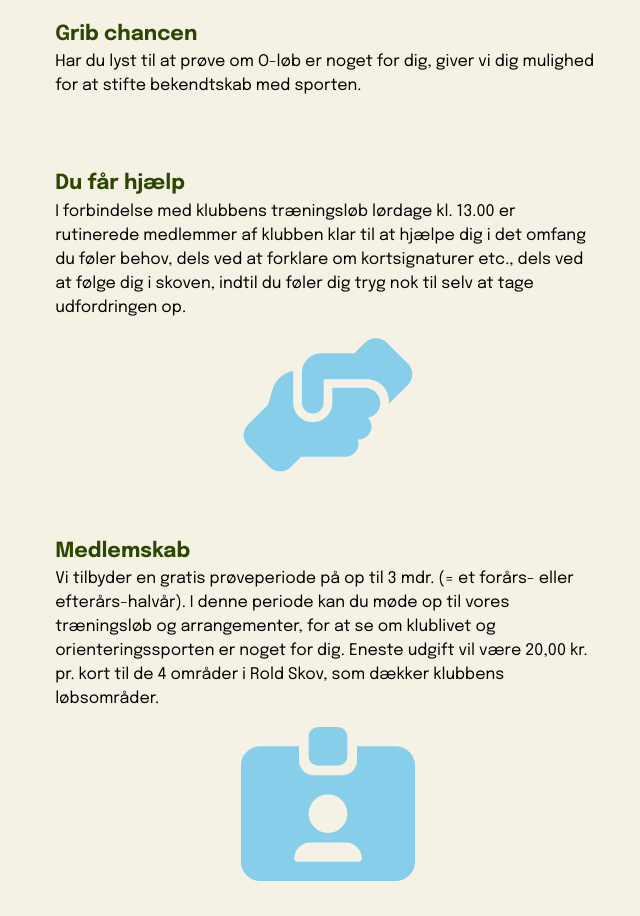
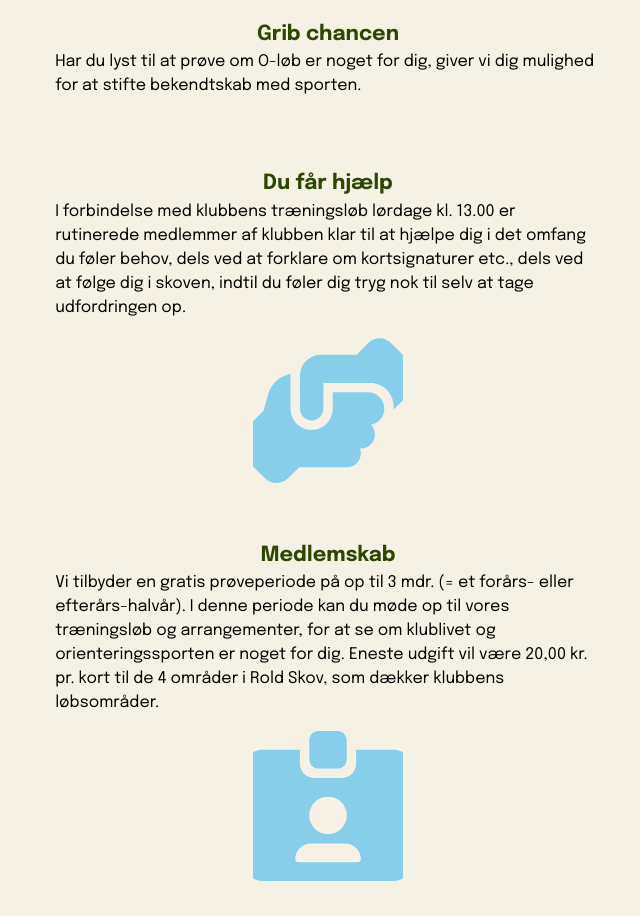
Before and after one commit to DimiGreens/RSOK-eksamensopgave, a plain HTML site: page rsokNytMedlem.html in a window 1280 px wide. Shown: the part 181-1097 px from the top of the page, without its empty margins (312-952 px from the left). Drawn offline with Linux system fonts and the light colour scheme; files whose address does not match are found by name.

Commit message:
Billederne er nogenlunde fikset

```diff
--- a/assets/css/style.css
+++ b/assets/css/style.css
@@ -1079,6 +1079,12 @@ main .fep_2 {
 
 /* Underside: Nyt Medlem - Start */
 
+.nyt_Medlem_side div section{
+  display: flex;
+  flex-direction: column;
+  align-items: center;
+}
+
 .nyt_Medlem_side {
   display: flex;
   flex-direction: column;
@@ -1103,24 +1109,22 @@ main .fep_2 {
     padding-bottom: 10px;
 }
 
-.placeholder_1 {
-    background-image: url(./assets/images/logo/handshake-angle-solid.svg);
-    background-size: cover;
-    background-repeat: no-repeat;
-    background-position: center;
-    margin-left: auto;
-    margin-right: auto;
-    width: 30%;
+.nyt_Medlem_side .placeholder_1{
+  background-image: url(../images/logo/handshake-angle-solid.svg);
+  background-position: center;
+  background-size: cover;
+  background-repeat: no-repeat;
+  width: 150px;
+  height: 150px;
 }
 
-.placeholder_2 {
-    background-image: url(./assets/images/logo/id-card-clip-solid.svg);
-    background-size: cover;
-    background-repeat: no-repeat;
-    background-position: center;
-    margin-left: auto;
-    margin-right: auto;
-    width: 30%;
+.nyt_Medlem_side .placeholder_2 {
+  background-image: url(../images/logo/id-card-clip-solid.svg);
+  background-size: cover;
+  background-repeat: no-repeat;
+  background-position: center;
+  width: 150px;
+  height: 150px;
 }
 
 .placeholder_3 {
@@ -1139,23 +1143,25 @@ main .fep_2 {
 }
 
 .placeholder_4 {
-    background-image: url(./assets/images/logo/person-hiking-solid.svg);
+    background-image: url(../images/logo/person-hiking-solid.svg);
     background-size: cover;
     background-repeat: no-repeat;
     background-position: center;
     margin-left: auto;
     margin-right: auto;
-    width: 30%;
+    width: 150px;
+    height: 200px;
 }
 
 .placeholder_5 {
-    background-image: url(./assets/images/logo/map-location-dot-solid.svg);
+    background-image: url(../images/logo/map-location-dot-solid.svg);
     background-size: cover;
     background-repeat: no-repeat;
     background-position: center;
     margin-left: auto;
     margin-right: auto;
-    width: 30%;
+    width: 150px;
+    height: 150px;
 }
 
 .nyt_Medlem_side section {
--- a/rsokNytMedlem.html
+++ b/rsokNytMedlem.html
@@ -48,10 +48,7 @@
         <section>
           <h2>Du får hjælp</h2>
           <p>I forbindelse med klubbens træningsløb lørdage kl. 13.00 er rutinerede medlemmer af klubben klar til at hjælpe dig i det omfang du føler behov, dels ved at forklare om kortsignaturer etc., dels ved at følge dig i skoven, indtil du føler dig tryg nok til selv at tage udfordringen op.</p>
-
-          <div class="placeholder_1">
-            <img src="./assets/images/logo/handshake-angle-solid.svg" alt="Håndtryk symbol">
-          </div>
+          <div class="placeholder_1"></div>
         </section>
       </div>
       <div>
@@ -59,9 +56,7 @@
           <h2>Medlemskab</h2>
           <p>Vi tilbyder en gratis prøveperiode på op til 3 mdr. (= et forårs- eller efterårs-halvår). I denne periode kan du møde op til vores træningsløb og arrangementer, for at se om klublivet og orienteringssporten er noget for dig. Eneste udgift vil være 20,00 kr. pr. kort til de 4 områder i Rold Skov, som dækker klubbens løbsområder.</p>
 
-          <div class="placeholder_2">
-            <img src="./assets/images/logo/id-card-clip-solid.svg" alt="ID-Kort symbol">
-          </div>
+          <div class="placeholder_2"></div>
         </section>
       </div>
       <div>
@@ -86,11 +81,7 @@
         <section>
           <h2>Udstyr</h2>
           <p>Som i andre sportsgrene findes der specialdesignet løbetøj, sko etc. Vi anbefaler at man i begyndelsen klarer sig med det løbetøj og de joggingsko de fleste har i forvejen.</p>
-
-          <div class="placeholder_4">
-            <img src="./assets/images/logo/person-hiking-solid.svg" alt="Person som går en tur">
-          </div>
-
+          <div class="placeholder_4"></div>
         </section>
       </div>
       <div>
@@ -99,7 +90,7 @@
           <p>Kontakt et bestyrelsesmedlem eller se kalenderen for tidspunkt og mødested.</p>
 
           <div class="placeholder_5">
-            <img src="./assets/images/logo/map-location-dot-solid.svg" alt="">
+            <!-- <img src="./assets/images/logo/map-location-dot-solid.svg" alt=""> -->
           </div>
 
         </section>
```
